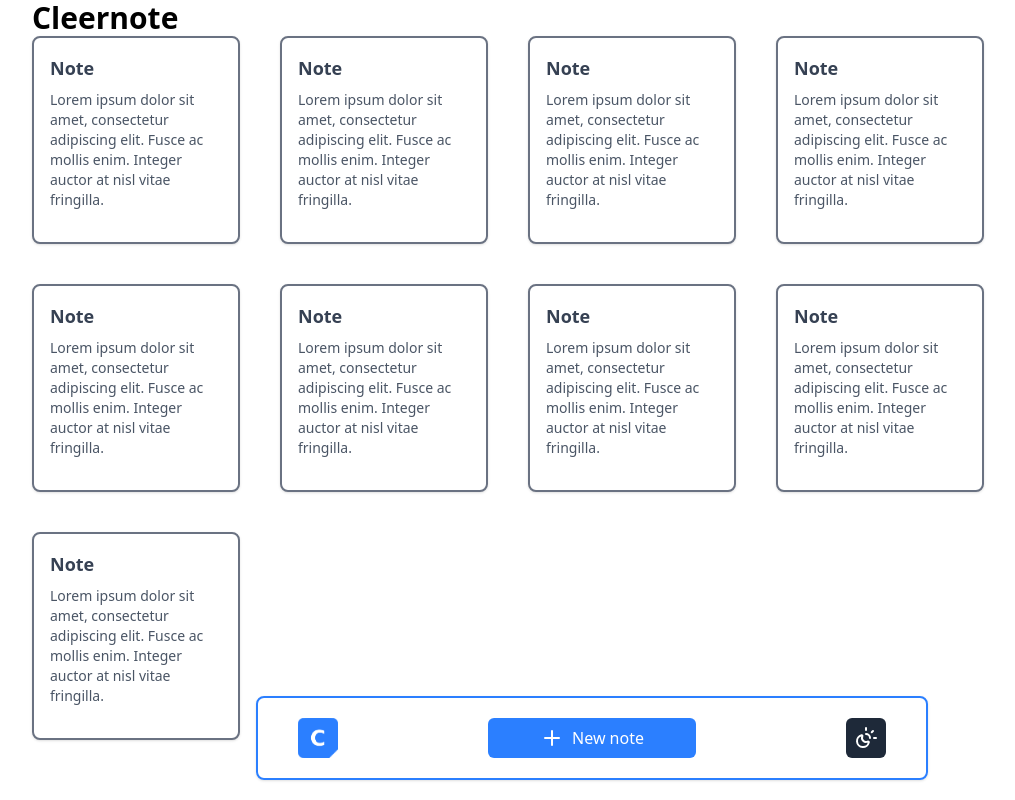
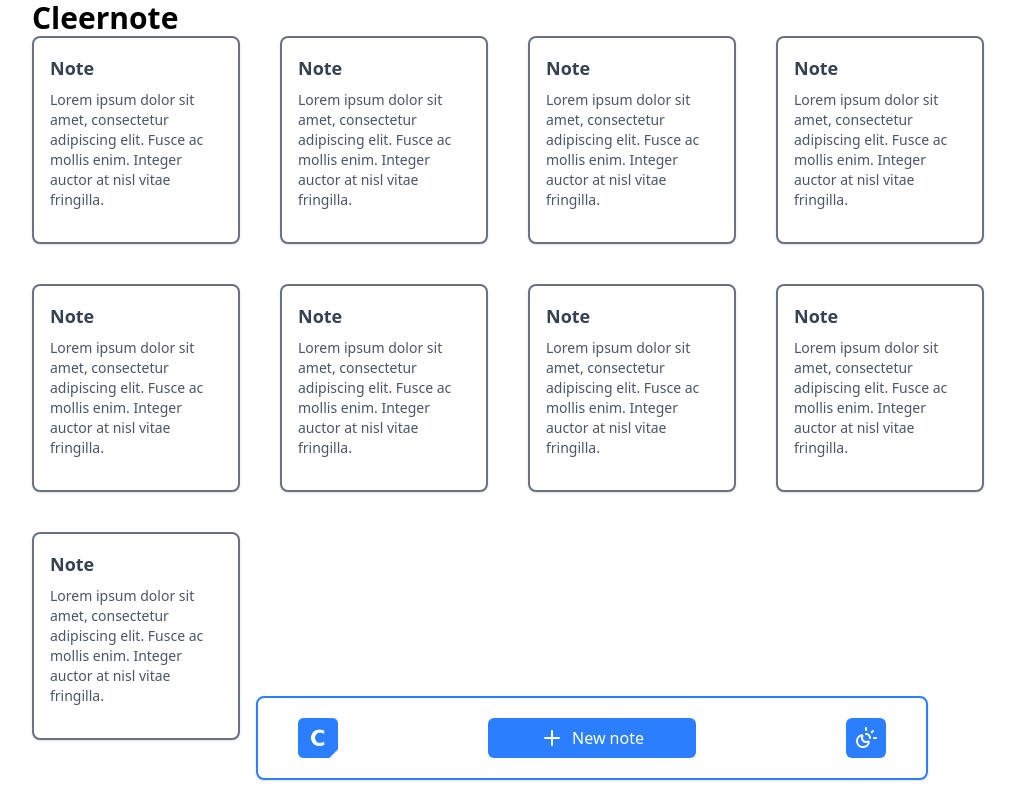
Before and after one commit to rafajdev/Cleernote, a React (Vite) app: page / in a window 1280 px wide. Shown: the whole page, without its empty margins (48-1063 px from the left). Built offline with nearby package versions, Linux system fonts and the light colour scheme.

Commit message:
style: Altera a cor do botão com icone para a anterior

```diff
--- a/src/components/Button.tsx
+++ b/src/components/Button.tsx
@@ -12,7 +12,7 @@ export default function Button({ children, iconOnly }: ButtonProps) {
          flex items-center justify-center gap-2
          ${iconOnly ? 'w-10' : 'w-52'} h-10
          text-white
-         ${iconOnly ? 'bg-gray-800 hover:bg-gray-900 focus:bg-gray-950' : 'bg-blue-500 hover:bg-blue-600 focus:bg-blue-700'}
+         bg-blue-500 hover:bg-blue-600 focus:bg-blue-700
          rounded-md
          transition-colors
          cursor-pointer`}
```
